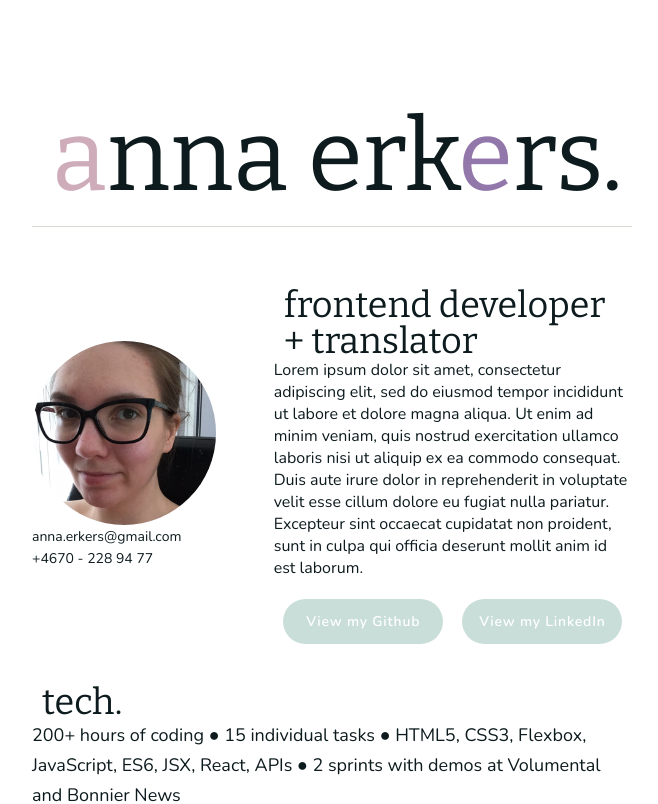
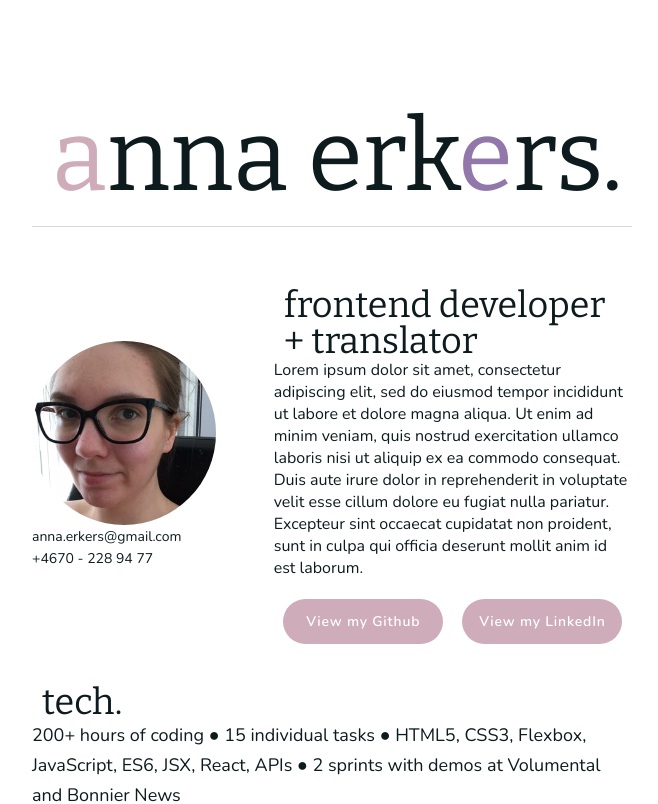
Before and after one commit to Hilwynn/personal-portfolio-technigo, a React (Create React App) app: page / in a window 1280 px wide. Shown: the top 804 px of the page, without its empty margins (308-966 px from the left). Built offline with nearby package versions, Linux system fonts and the light colour scheme.

Commit message:
Changed button color to pink for now

```diff
--- a/src/Components/Button/style.css
+++ b/src/Components/Button/style.css
@@ -1,5 +1,5 @@
 button {
-  background-color: var(--green);
+  background-color: var(--pink);
   border: none;
   border-radius: 2.5rem;
   color: white;
```
